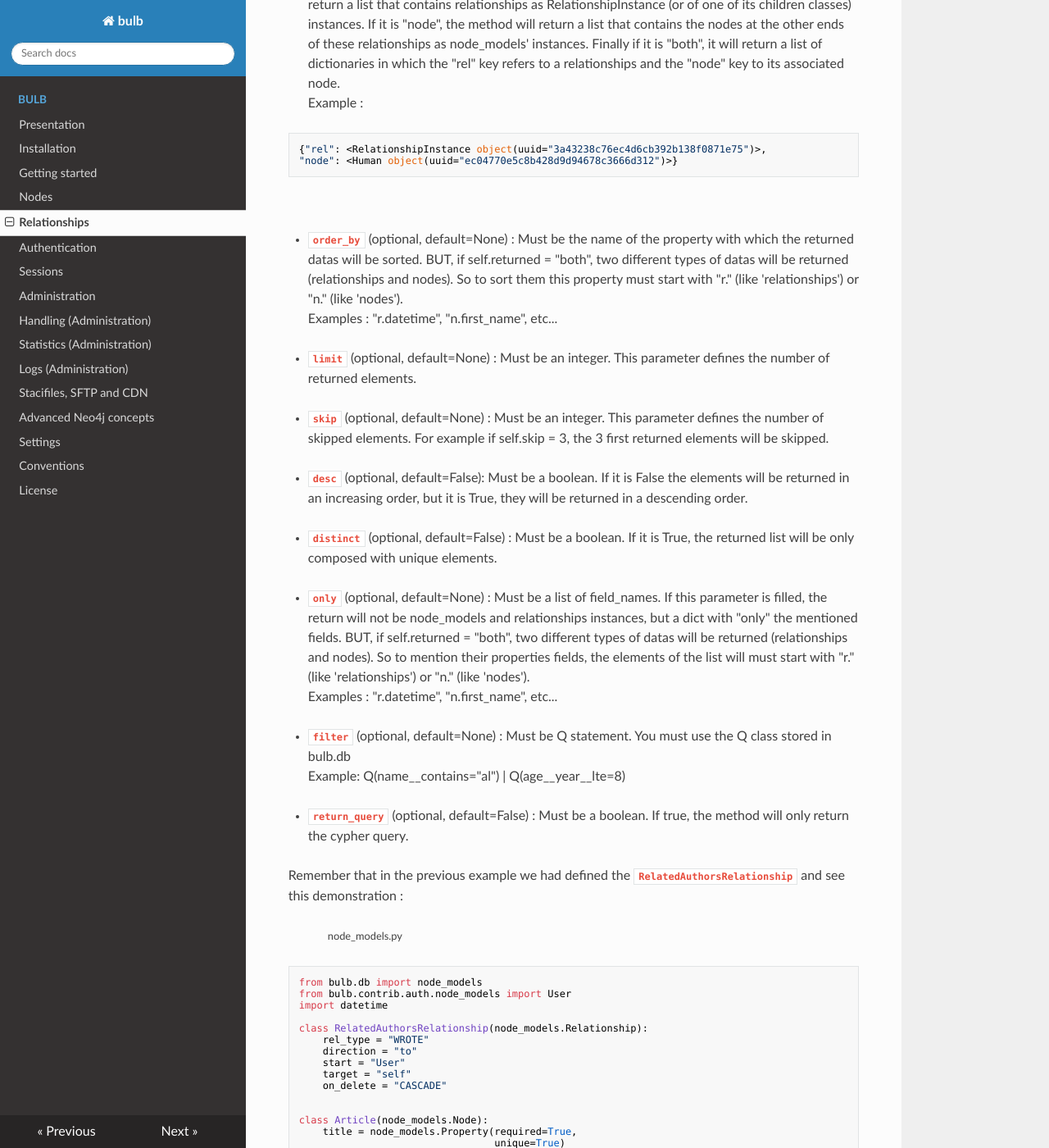
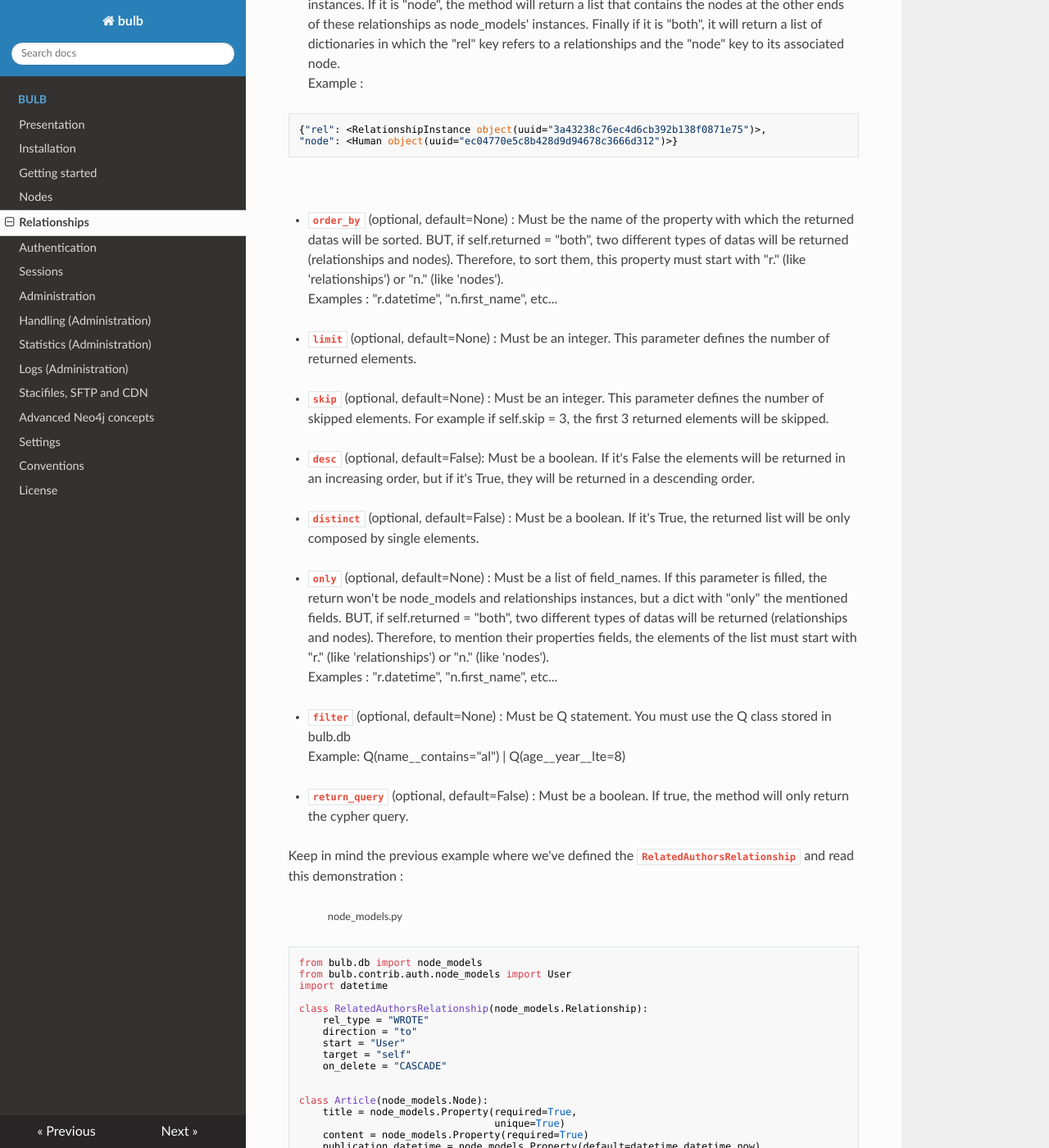
Before and after one commit to LilaRest/bulb, an MkDocs documentation site: the page built from bulb_docs/relationships.md, in a window 1280 px wide and 1400 px high, scrolled down 4920 px. Shown: the whole window at 82% size. Built offline with MkDocs 1.6.1, drawn with Linux system fonts in a browser that asks for light colours; nearby versions of some CDN libraries; some of the changed text lies outside the part shown.

Commit message:
Update relationships.md

````diff
--- a/bulb_docs/relationships.md
+++ b/bulb_docs/relationships.md
@@ -199,18 +199,18 @@
 ```
 <br/>
 
-- **`order_by`** (optional, default=None) : Must be the name of the property with which the returned datas will be sorted. BUT, if self.returned = "both", two different types of datas will be returned (relationships and nodes). So to sort them this property must start with "r." (like 'relationships') or "n." (like 'nodes').
+- **`order_by`** (optional, default=None) : Must be the name of the property with which the returned datas will be sorted. BUT, if self.returned = "both", two different types of datas will be returned (relationships and nodes). Therefore, to sort them, this property must start with "r." (like 'relationships') or "n." (like 'nodes').
  Examples : "r.datetime", "n.first_name", etc...
 <br/>
 - **`limit`** (optional, default=None) : Must be an integer. This parameter defines the number of returned elements.
 <br/>
-- **`skip`** (optional, default=None) : Must be an integer. This parameter defines the number of skipped elements. For example if self.skip = 3, the 3 first returned elements will be skipped.
+- **`skip`** (optional, default=None) : Must be an integer. This parameter defines the number of skipped elements. For example if self.skip = 3, the first 3 returned elements will be skipped.
 <br/>
-- **`desc`** (optional, default=False): Must be a boolean. If it is False the elements will be returned in an increasing order, but it is True, they will be returned in a descending order.
+- **`desc`** (optional, default=False): Must be a boolean. If it's False the elements will be returned in an increasing order, but if it's True, they will be returned in a descending order.
 <br/>
-- **`distinct`** (optional, default=False) : Must be a boolean. If it is True, the returned list will be only composed with unique elements.
+- **`distinct`** (optional, default=False) : Must be a boolean. If it's True, the returned list will be only composed by single elements.
 <br/>
-- **`only`** (optional, default=None) : Must be a list of field_names. If this parameter is filled, the return will not be node_models and relationships instances, but a dict with "only" the mentioned fields. BUT, if self.returned = "both", two different types of datas will be returned (relationships and nodes). So to mention their properties fields, the elements of the list will must start with "r." (like 'relationships') or "n." (like 'nodes').
+- **`only`** (optional, default=None) : Must be a list of field_names. If this parameter is filled, the return won't be node_models and relationships instances, but a dict with "only" the mentioned fields. BUT, if self.returned = "both", two different types of datas will be returned (relationships and nodes). Therefore, to mention their properties fields, the elements of the list must start with "r." (like 'relationships') or "n." (like 'nodes').
  Examples : "r.datetime", "n.first_name", etc...
  <br/>
  - **`filter`** (optional, default=None) : Must be Q statement. You must use the Q class stored in bulb.db
@@ -218,7 +218,7 @@
  <br/>
 - **`return_query`** (optional, default=False) : Must be a boolean. If true, the method will only return the cypher query.
 
-Remember that in the previous example we had defined the **`RelatedAuthorsRelationship`** and see this demonstration :
+Keep in mind the previous example where we've defined the **`RelatedAuthorsRelationship`** and read this demonstration :
 
 >> <small>node_models.py</small>
 ```python
@@ -240,7 +240,6 @@
     content = node_models.Property(required=True)
     publication_datetime = node_models.Property(default=datetime.datetime.now)
     authors = RelatedAuthorsRelationship()
-
 first_article = Article.create(title="A great article !",
                                content="Lorem ipsum...")
 
@@ -264,15 +263,15 @@
 
 > - ### Make your own getter, setter and deletter
 
-A Relationship instance possesses native getter, setter and deletter, but these methods could be personalized for each Relationship class. Handle perfectly all the situations is impossible, and try to do this, leads to very heavy and inefficient programs. To make your own node methods, you'll just have to take the native methods and re-implement them with your modifications.
+A Relationship instance possesses native getter, setter and deletter, but these methods could be personalized for each Relationship class. Handling perfectly every situations is impossible, and trying it leads to very heavy and inefficient programs. To make your own node methods, you'll just have to take the native methods and re-implement them with your modifications.
 
 <br/>
 <br/>
 
 - ## Work with RelationshipInstance instances
 <br/>
-We have just seen how to work with **`Relationship`** instances. As a reminder, the **`Relationship`** class allow us to create relationships models and then create relationships in the database which ones respects these models.
-But you have to know that an other class exists to represent the relationships themselves in the database, it is called **`RelationshipInstance`**.
+We've just seen how to work with **`Relationship`** instances. As a reminder, the **`Relationship`** class allow us to create relationships models and then create relationships in the database that respects these models.
+But you have to know that another class exists to represent the relationships itself in the database, it is called **`RelationshipInstance`**.
 For example, if you use the **`get()`** method of the **`Relationship`** instances, you can retrieve both nodes and relationships by settings **returned** parameter on **'both'**.
 Let's see a demonstration which is based on the example of the  **`get()`** method of the **`Relationship`** instances (above) :
 
````
Also changed, not shown: other parts of bulb_docs/relationships.md (+3 -3 lines).
